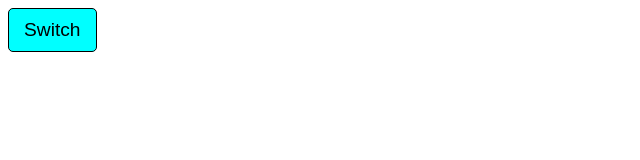
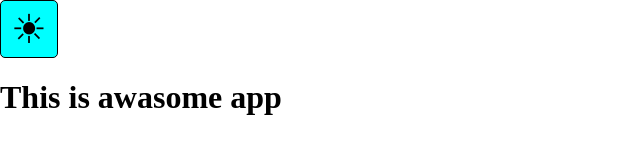
Before and after one commit to Vartt/theme-button, a plain HTML site: page index.html in a window 1280 px wide. Shown: the whole page, without its empty margins (0-640 px from the left). Drawn offline with Linux system fonts and the light colour scheme.

Commit message:
modified index.js

```diff
--- a/index.html
+++ b/index.html
@@ -8,7 +8,10 @@
     <link rel="stylesheet" href="./src/styles.css">
 </head>
 <body>
-    <button type="button" class="btn">Switch</button>
+    <div class="app">
+        <button type="button" class="btn">&#9728;</button>
+        <h1>This is awasome app</h1>
+    </div>
     <script src="./index.js"></script>
 </body>
 </html>
--- a/index.js
+++ b/index.js
@@ -1 +1,11 @@
 // button => changing theme of the app
+const button = document.querySelector(".btn");
+
+function clicked() {
+    // get app element
+
+    // add to app element class .dark
+
+}
+
+button.addEventListener('click', clicked);
--- a/src/styles.css
+++ b/src/styles.css
@@ -7,12 +7,24 @@ button {
     font-family: inherit;
 }
 
+body {
+    margin: 0;
+}
+
 .btn {
-    /*border, color, background, font-size*/
     font-family: Arial, Helvetica, sans-serif;
     border: 1px solid black;
-    padding: 10px 15px;
+    padding: 5px 10px;
     background: cyan;
     border-radius: 5px;
-    font-size: 1.2rem;
+    font-size: 2.5rem;
+    cursor: pointer;
 }
+
+.app {
+    height: 100vh;
+}
+
+.dark {
+    background-color: black;
+}
```
